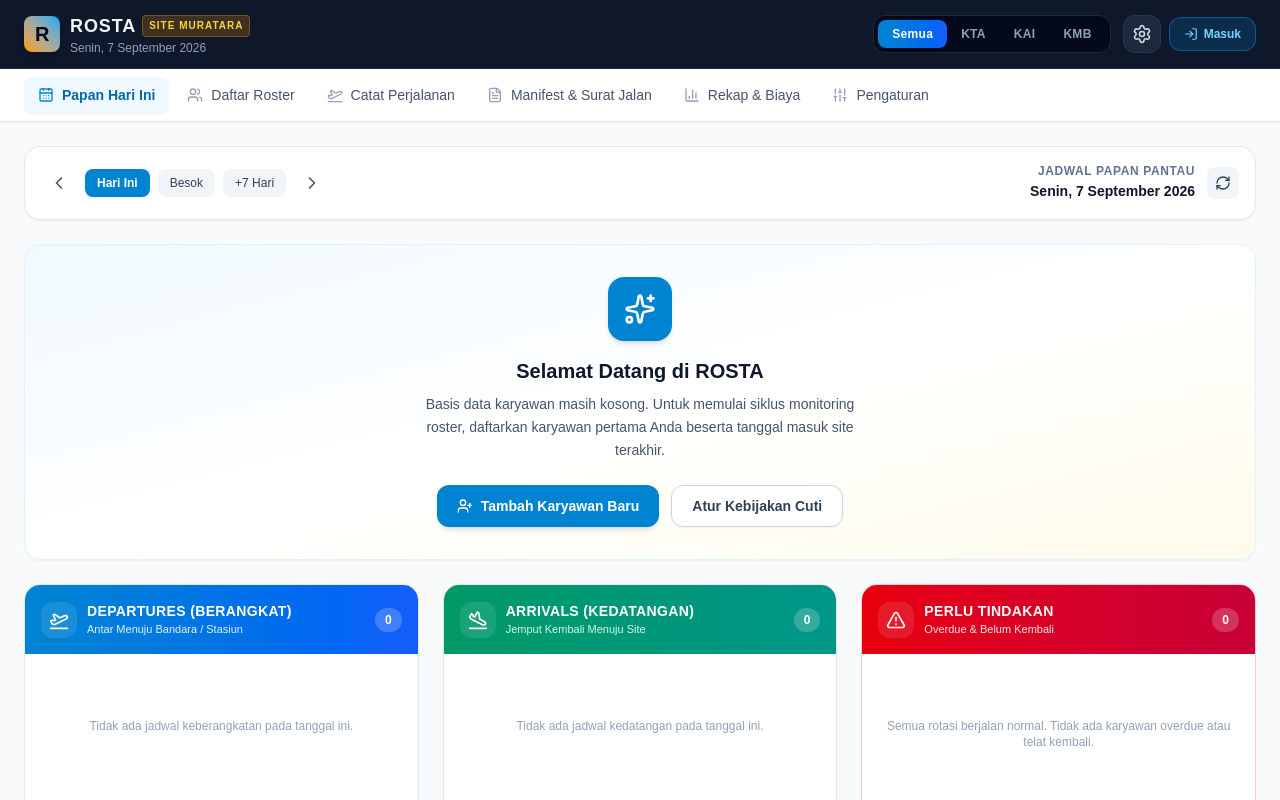
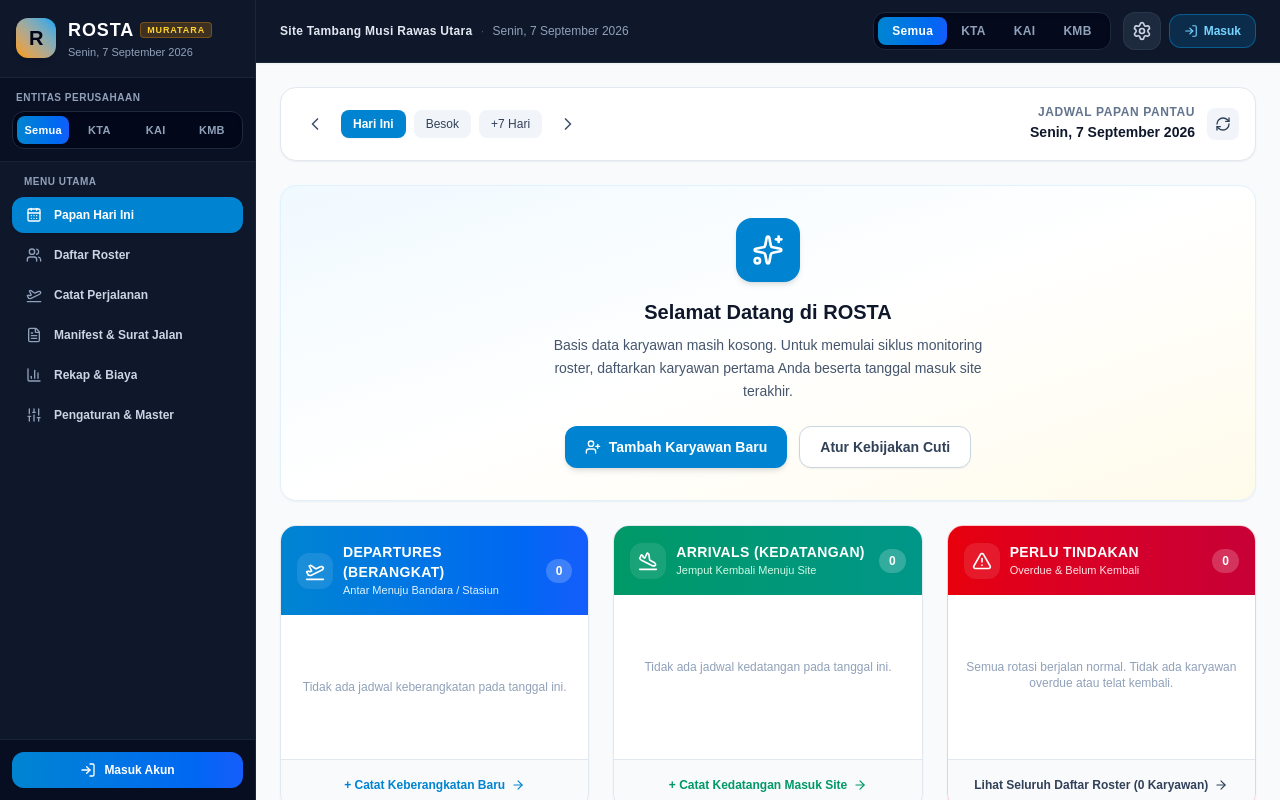
Before and after one commit to Aurakha/Rosta, a Next.js app: page / in a window 1280 px wide. Shown: the top 800 px of the page. Built offline with nearby package versions, Linux system fonts and the light colour scheme; no server answers; the database is empty.

Commit message:
feat: migrate horizontal navigation to ergonomic left sidebar with responsive mobile drawer

```diff
--- a/src/app/(app)/layout.tsx
+++ b/src/app/(app)/layout.tsx
@@ -1,21 +1,10 @@
 import React from 'react';
-import { Header } from '@/components/layout/Header';
-import { DesktopNav } from '@/components/layout/DesktopNav';
-import { BottomNav } from '@/components/layout/BottomNav';
+import { AppShell } from '@/components/layout/AppShell';
 
 export default function AppLayout({
   children,
 }: {
   children: React.ReactNode;
 }) {
-  return (
-    <div className="min-h-screen flex flex-col bg-slate-50 text-slate-900">
-      <Header />
-      <DesktopNav />
-      <main className="flex-1 max-w-7xl w-full mx-auto px-4 py-4 md:py-6 sm:px-6 pb-20 md:pb-8">
-        {children}
-      </main>
-      <BottomNav />
-    </div>
-  );
+  return <AppShell>{children}</AppShell>;
 }
--- /dev/null
+++ b/src/components/layout/AppShell.tsx
@@ -0,0 +1,31 @@
+'use client';
+
+import React, { useState } from 'react';
+import { Header } from '@/components/layout/Header';
+import { Sidebar } from '@/components/layout/Sidebar';
+import { BottomNav } from '@/components/layout/BottomNav';
+
+export function AppShell({ children }: { children: React.ReactNode }) {
+  const [isSidebarOpenMobile, setIsSidebarOpenMobile] = useState(false);
+
+  return (
+    <div className="min-h-screen bg-slate-50 text-slate-900 flex">
+      {/* Left Sidebar (Desktop fixed, Mobile off-canvas drawer) */}
+      <Sidebar
+        isOpenMobile={isSidebarOpenMobile}
+        onCloseMobile={() => setIsSidebarOpenMobile(false)}
+      />
+
+      {/* Main Page Area */}
+      <div className="flex-1 flex flex-col min-w-0 md:pl-64 transition-all">
+        <Header onOpenSidebarMobile={() => setIsSidebarOpenMobile(true)} />
+        <main className="flex-1 max-w-7xl w-full mx-auto px-4 py-4 md:py-6 sm:px-6 pb-20 md:pb-8">
+          {children}
+        </main>
+      </div>
+
+      {/* Mobile Bottom Navigation (Thumb-friendly mobile dock) */}
+      <BottomNav />
+    </div>
+  );
+}
--- a/src/components/layout/Header.tsx
+++ b/src/components/layout/Header.tsx
@@ -5,9 +5,13 @@
 import { useCompany, KodePerusahaan } from '@/context/CompanyContext';
 import { useAuth } from '@/context/AuthContext';
 import { formatTanggal } from '@/lib/utils';
-import { Settings, LogIn, LogOut, User as UserIcon } from 'lucide-react';
+import { Settings, LogIn, LogOut, User as UserIcon, Menu } from 'lucide-react';
 
-export function Header() {
+interface HeaderProps {
+  onOpenSidebarMobile?: () => void;
+}
+
+export function Header({ onOpenSidebarMobile }: HeaderProps) {
   const router = useRouter();
   const { selectedCompany, setSelectedCompany } = useCompany();
   const { user, signOut } = useAuth();
@@ -27,26 +31,42 @@
   ];
 
   return (
-    <header className="bg-slate-900 text-white border-b border-slate-800 sticky top-0 z-40">
+    <header className="bg-slate-900 text-white border-b border-slate-800 sticky top-0 z-30 shadow-xs">
       <div className="max-w-7xl mx-auto px-4 py-3 sm:px-6">
         <div className="flex flex-col md:flex-row md:items-center md:justify-between gap-3">
-          {/* Sisi Kiri: Brand & Tanggal WIB */}
+          {/* Sisi Kiri: Mobile Brand/Hamburger & Desktop Context */}
           <div className="flex items-center justify-between">
-            <div className="flex items-center space-x-3">
-              <Link href="/" className="flex items-center space-x-2.5 group">
-                <div className="w-9 h-9 rounded-lg bg-gradient-to-tr from-amber-500 to-sky-500 flex items-center justify-center font-black text-slate-950 text-xl tracking-tight shadow-md">
+            {/* Tampilan Desktop: Konteks Site */}
+            <div className="hidden md:flex items-center space-x-2 text-xs">
+              <span className="font-extrabold tracking-wide text-slate-200">
+                Site Tambang Musi Rawas Utara
+              </span>
+              <span className="text-slate-600">·</span>
+              <span className="text-slate-400 capitalize" suppressHydrationWarning>
+                {formatTanggal(todayWib)}
+              </span>
+            </div>
+
+            {/* Tampilan Mobile: Tombol Hamburger Menu + Brand */}
+            <div className="flex items-center space-x-2.5 md:hidden">
+              <button
+                type="button"
+                onClick={onOpenSidebarMobile}
+                className="p-2 rounded-xl bg-slate-800/90 text-slate-300 hover:text-white hover:bg-slate-700 transition border border-slate-700/60 cursor-pointer"
+                title="Buka Menu Navigasi"
+              >
+                <Menu className="w-5 h-5" />
+              </button>
+
+              <Link href="/" className="flex items-center space-x-2 group">
+                <div className="w-8 h-8 rounded-lg bg-gradient-to-tr from-amber-500 to-sky-500 flex items-center justify-center font-black text-slate-950 text-base shadow-sm">
                   R
                 </div>
-                <div>
-                  <div className="text-lg font-black tracking-wider text-slate-100 flex items-center gap-1.5">
-                    ROSTA
-                    <span className="text-[10px] uppercase font-bold tracking-widest px-1.5 py-0.5 rounded bg-amber-500/20 text-amber-300 border border-amber-500/30">
-                      Site Muratara
-                    </span>
-                  </div>
-                  <p className="text-xs text-slate-400 capitalize" suppressHydrationWarning>
-                    {formatTanggal(todayWib)}
-                  </p>
+                <div className="text-base font-black tracking-wider text-slate-100 flex items-center gap-1">
+                  ROSTA
+                  <span className="text-[8px] uppercase font-bold tracking-widest px-1 py-0.2 rounded bg-amber-500/20 text-amber-300 border border-amber-500/30">
+                    Muratara
+                  </span>
                 </div>
               </Link>
             </div>
--- /dev/null
+++ b/src/components/layout/Sidebar.tsx
@@ -0,0 +1,196 @@
+'use client';
+
+import React from 'react';
+import Link from 'next/link';
+import { usePathname } from 'next/navigation';
+import { useCompany, KodePerusahaan } from '@/context/CompanyContext';
+import { useAuth } from '@/context/AuthContext';
+import { formatTanggal } from '@/lib/utils';
+import {
+  CalendarDays,
+  Users,
+  PlaneTakeoff,
+  FileText,
+  BarChart3,
+  Sliders,
+  LogIn,
+  LogOut,
+  User as UserIcon,
+  X,
+} from 'lucide-react';
+
+interface SidebarProps {
+  isOpenMobile?: boolean;
+  onCloseMobile?: () => void;
+}
+
+export function Sidebar({ isOpenMobile, onCloseMobile }: SidebarProps) {
+  const pathname = usePathname();
+  const { selectedCompany, setSelectedCompany } = useCompany();
+  const { user, signOut } = useAuth();
+  const todayWib = new Date();
+
+  const handleLogout = async () => {
+    await signOut();
+  };
+
+  const navLinks = [
+    { href: '/', label: 'Papan Hari Ini', icon: CalendarDays },
+    { href: '/roster', label: 'Daftar Roster', icon: Users },
+    { href: '/perjalanan', label: 'Catat Perjalanan', icon: PlaneTakeoff },
+    { href: '/dokumen', label: 'Manifest & Surat Jalan', icon: FileText },
+    { href: '/rekap', label: 'Rekap & Biaya', icon: BarChart3 },
+    { href: '/pengaturan', label: 'Pengaturan & Master', icon: Sliders },
+  ];
+
+  const companyButtons: { code: KodePerusahaan; label: string }[] = [
+    { code: 'SEMUA', label: 'Semua' },
+    { code: 'KTA', label: 'KTA' },
+    { code: 'KAI', label: 'KAI' },
+    { code: 'KMB', label: 'KMB' },
+  ];
+
+  return (
+    <>
+      {/* Mobile Backdrop Overlay */}
+      {isOpenMobile && (
+        <div
+          onClick={onCloseMobile}
+          className="fixed inset-0 bg-slate-950/70 backdrop-blur-xs z-40 md:hidden transition-opacity"
+        />
+      )}
+
+      {/* Main Sidebar Container */}
+      <aside
+        className={`fixed top-0 bottom-0 left-0 z-50 w-64 bg-slate-900 text-slate-100 flex flex-col border-r border-slate-800/80 shadow-2xl md:shadow-none transition-transform duration-300 ease-in-out ${
+          isOpenMobile ? 'translate-x-0' : '-translate-x-full md:translate-x-0'
+        }`}
+      >
+        {/* Brand & Logo */}
+        <div className="p-4 border-b border-slate-800/80 flex items-center justify-between">
+          <Link
+            href="/"
+            onClick={onCloseMobile}
+            className="flex items-center space-x-3 group"
+          >
+            <div className="w-10 h-10 rounded-xl bg-gradient-to-tr from-amber-500 to-sky-500 flex items-center justify-center font-black text-slate-950 text-xl tracking-tight shadow-md group-hover:scale-105 transition">
+              R
+            </div>
+            <div>
+              <div className="text-lg font-black tracking-wider text-white flex items-center gap-1.5">
+                ROSTA
+                <span className="text-[9px] uppercase font-bold tracking-widest px-1.5 py-0.2 rounded bg-amber-500/20 text-amber-300 border border-amber-500/30">
+                  Muratara
+                </span>
+              </div>
+              <p className="text-[11px] text-slate-400 capitalize" suppressHydrationWarning>
+                {formatTanggal(todayWib)}
+              </p>
+            </div>
+          </Link>
+
+          {/* Close button on mobile drawer */}
+          <button
+            onClick={onCloseMobile}
+            className="p-1.5 rounded-lg text-slate-400 hover:text-white hover:bg-slate-800 md:hidden"
+            title="Tutup Menu"
+          >
+            <X className="w-5 h-5" />
+          </button>
+        </div>
+
+        {/* Global Company Switcher */}
+        <div className="p-3 border-b border-slate-800/80 bg-slate-950/40">
+          <div className="text-[10px] font-bold uppercase tracking-wider text-slate-400 mb-1.5 px-1">
+            Entitas Perusahaan
+          </div>
+          <div className="grid grid-cols-4 gap-1 bg-slate-950/80 p-1 rounded-xl border border-slate-800 shadow-inner">
+            {companyButtons.map((btn) => {
+              const isActive = selectedCompany === btn.code;
+              return (
+                <button
+                  key={btn.code}
+                  onClick={() => setSelectedCompany(btn.code)}
+                  className={`py-1.5 rounded-lg text-[11px] font-bold tracking-wide transition-all ${
+                    isActive
+                      ? 'bg-gradient-to-r from-sky-600 to-blue-600 text-white shadow-xs'
+                      : 'text-slate-400 hover:text-slate-200 hover:bg-slate-800/60'
+                  }`}
+                >
+                  {btn.label}
+                </button>
+              );
+            })}
+          </div>
+        </div>
+
+        {/* Navigation Links */}
+        <div className="flex-1 overflow-y-auto py-3 px-3 space-y-1">
+          <div className="text-[10px] font-bold uppercase tracking-wider text-slate-400 mb-2 px-3">
+            Menu Utama
+          </div>
+
+          {navLinks.map((link) => {
+            const isActive =
+              link.href === '/' ? pathname === '/' : pathname.startsWith(link.href);
+            const Icon = link.icon;
+
+            return (
+              <Link
+                key={link.href}
+                href={link.href}
+                onClick={onCloseMobile}
+                className={`flex items-center gap-3 px-3.5 py-2.5 rounded-xl text-xs font-semibold transition-all ${
+                  isActive
+                    ? 'bg-sky-600 text-white shadow-sm'
+                    : 'text-slate-300 hover:text-white hover:bg-slate-800/80'
+                }`}
+              >
+                <Icon className={`w-4 h-4 shrink-0 ${isActive ? 'text-white' : 'text-slate-400'}`} />
+                <span className="truncate">{link.label}</span>
+              </Link>
+            );
+          })}
+        </div>
+
+        {/* User Account / Auth Footer */}
+        <div className="p-3 border-t border-slate-800/80 bg-slate-950/50">
+          {user ? (
+            <div className="flex items-center justify-between gap-2 p-2 rounded-xl bg-slate-800/60 border border-slate-700/40">
+              <div className="flex items-center gap-2 min-w-0">
+                <div className="w-7 h-7 rounded-full bg-sky-500/20 text-sky-400 flex items-center justify-center font-bold shrink-0">
+                  <UserIcon className="w-4 h-4" />
+                </div>
+                <div className="min-w-0">
+                  <p className="text-xs font-bold text-slate-200 truncate" title={user.email || ''}>
+                    {user.email?.split('@')[0]}
+                  </p>
+                  <p className="text-[10px] text-slate-400 truncate">
+                    {user.email}
+                  </p>
+                </div>
+              </div>
+
+              <button
+                onClick={handleLogout}
+                className="p-1.5 rounded-lg bg-red-500/10 text-red-400 hover:text-white hover:bg-red-600 transition border border-red-500/20 shrink-0 cursor-pointer"
+                title="Keluar (Logout)"
+              >
+                <LogOut className="w-3.5 h-3.5" />
+              </button>
+            </div>
+          ) : (
+            <Link
+              href="/login"
+              onClick={onCloseMobile}
+              className="flex items-center justify-center gap-2 w-full py-2.5 px-4 rounded-xl bg-gradient-to-r from-sky-600 to-blue-600 hover:from-sky-500 hover:to-blue-500 text-white text-xs font-bold shadow-xs transition"
+            >
+              <LogIn className="w-4 h-4" />
+              <span>Masuk Akun</span>
+            </Link>
+          )}
+        </div>
+      </aside>
+    </>
+  );
+}
```
